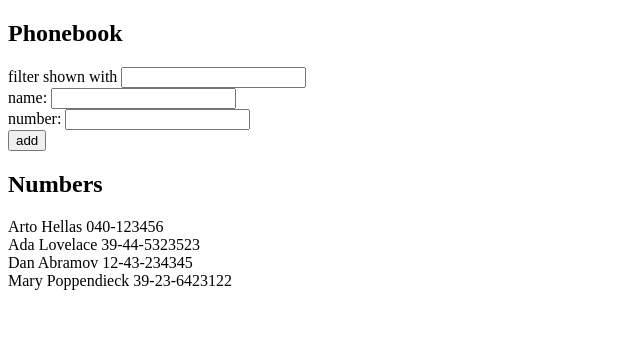
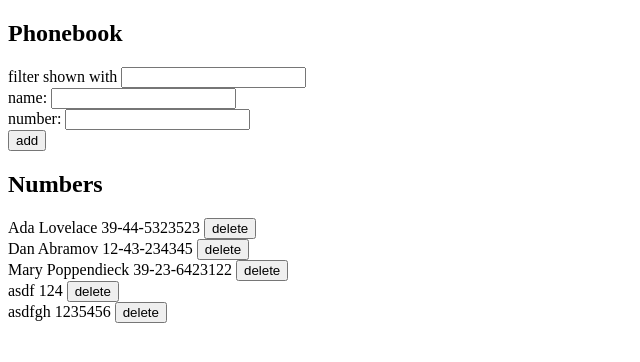
Before and after one commit to luckypyreshep/hellsinkiFullStackWork, a React (Vite) app in the folder part2/phoneBook/: page / in a window 1280 px wide. Shown: the top 362 px of the page, without its empty margins (0-640 px from the left). Built offline with nearby package versions, Linux system fonts and the light colour scheme; data requests are answered from the project's data file.

Commit message:
finish part 2, albeit badly. added number editing

```diff
--- /dev/null
+++ b/part2/phoneBook/db.json
@@ -0,0 +1,29 @@
+{
+  "persons": [
+    {
+      "name": "Ada Lovelace",
+      "number": "39-44-5323523",
+      "id": 2
+    },
+    {
+      "name": "Dan Abramov",
+      "number": "12-43-234345",
+      "id": 3
+    },
+    {
+      "name": "Mary Poppendieck",
+      "number": "39-23-6423122",
+      "id": 4
+    },
+    {
+      "id": 5,
+      "name": "asdf",
+      "number": "124"
+    },
+    {
+      "name": "asdfgh",
+      "number": "1235456",
+      "id": 6
+    }
+  ]
+}
--- a/part2/phoneBook/package.json
+++ b/part2/phoneBook/package.json
@@ -7,9 +7,11 @@
     "dev": "vite",
     "build": "vite build",
     "lint": "eslint . --ext js,jsx --report-unused-disable-directives --max-warnings 0",
-    "preview": "vite preview"
+    "preview": "vite preview",
+    "server": "json-server -p3001 --watch db.json"
   },
   "dependencies": {
+    "axios": "^1.4.0",
     "react": "^18.2.0",
     "react-dom": "^18.2.0"
   },
--- a/part2/phoneBook/src/App.jsx
+++ b/part2/phoneBook/src/App.jsx
@@ -1,18 +1,24 @@
-import { useState } from "react";
-
+import { useState, useEffect } from "react";
 import DisplayPersons from "./components/DisplayPersons";
 import Filter from "./components/Filter";
 import PersonForm from "./components/PersonForm";
+import peopleService from "./services/people";
+
 const App = () => {
-  const [persons, setPersons] = useState([
-    { name: "Arto Hellas", number: "040-123456", id: 1 },
-    { name: "Ada Lovelace", number: "39-44-5323523", id: 2 },
-    { name: "Dan Abramov", number: "12-43-234345", id: 3 },
-    { name: "Mary Poppendieck", number: "39-23-6423122", id: 4 },
-  ]);
+  const [persons, setPersons] = useState([]);
+  const [refreshData, setRefreshData] = useState(true); // State to trigger data refresh
   const [newName, setNewName] = useState("");
   const [newNumber, setNewNumber] = useState("");
   const [searchResults, setSearchResults] = useState([]);
+
+  useEffect(() => {
+    if (refreshData) {
+      peopleService.getAll().then((response) => {
+        setPersons(response.data);
+      });
+      setRefreshData(false);
+    }
+  }, [refreshData]);
 
   const handleNameChange = (event) => {
     setNewName(event.target.value);
@@ -34,18 +40,34 @@ const App = () => {
     }
   };
 
+  // Adds new contact info if doesn't already exist
   const alreadyExists = (e) => {
     e.preventDefault();
     const found = persons.find((person) => newName === person.name);
     if (found !== undefined) {
-      alert(`${newName} is already added to phonebook`);
+      if (
+        window.confirm(
+          `${found.name} is already in this phonebook, replace their old number with the new one?`
+        )
+      ) {
+        peopleService.editNumber(found, newNumber);
+        setRefreshData(true);
+      }
     } else {
-      const newPersons = [...persons];
-      newPersons.push({ name: newName, number: newNumber });
-      setPersons(newPersons);
+      peopleService.addPerson({ name: newName, number: newNumber }).then(() => {
+        setRefreshData(true);
+      });
     }
     setNewName("");
     setNewNumber("");
+  };
+
+  const deleteHandler = (person) => {
+    if (window.confirm(`Do you really want to delete ${person.name}?`)) {
+      peopleService.deletePerson(person).then(() => {
+        setRefreshData(true);
+      });
+    }
   };
 
   return (
@@ -62,6 +84,7 @@ const App = () => {
       <h2>Numbers</h2>
 
       <DisplayPersons
+        deletePerson={deleteHandler}
         persons={searchResults.length > 0 ? searchResults : persons}
       />
     </div>
--- a/part2/phoneBook/src/components/DisplayPersons.jsx
+++ b/part2/phoneBook/src/components/DisplayPersons.jsx
@@ -1,9 +1,12 @@
-const DisplayPersons = ({ persons }) => {
+const DisplayPersons = ({ persons, deletePerson }) => {
   return (
     <>
       {persons.map((person) => (
         <div key={person.name}>
-          {person.name} {person.number}
+          <span>
+            {person.name} {person.number}{" "}
+          </span>
+          <button onClick={() => deletePerson(person)}>delete</button>
         </div>
       ))}
     </>
--- /dev/null
+++ b/part2/phoneBook/src/services/people.js
@@ -0,0 +1,30 @@
+import axios from "axios";
+
+const baseUrl = "http://localhost:3001/persons";
+
+const getAll = () => {
+  return axios.get(baseUrl);
+};
+
+const addPerson = (newPerson) => {
+  return axios.post(baseUrl, newPerson);
+};
+
+const deletePerson = (person) => {
+  return axios.delete(baseUrl + `/${person.id}`);
+};
+
+const editNumber = (person, newNumber) => {
+  return axios.put(baseUrl + `/${person.id}`, {
+    id: person.id,
+    name: person.name,
+    number: newNumber,
+  });
+};
+
+export default {
+  getAll,
+  addPerson,
+  deletePerson,
+  editNumber,
+};
```
Also changed, not shown: 2 other files (tests, documents, lock files or other folders).
